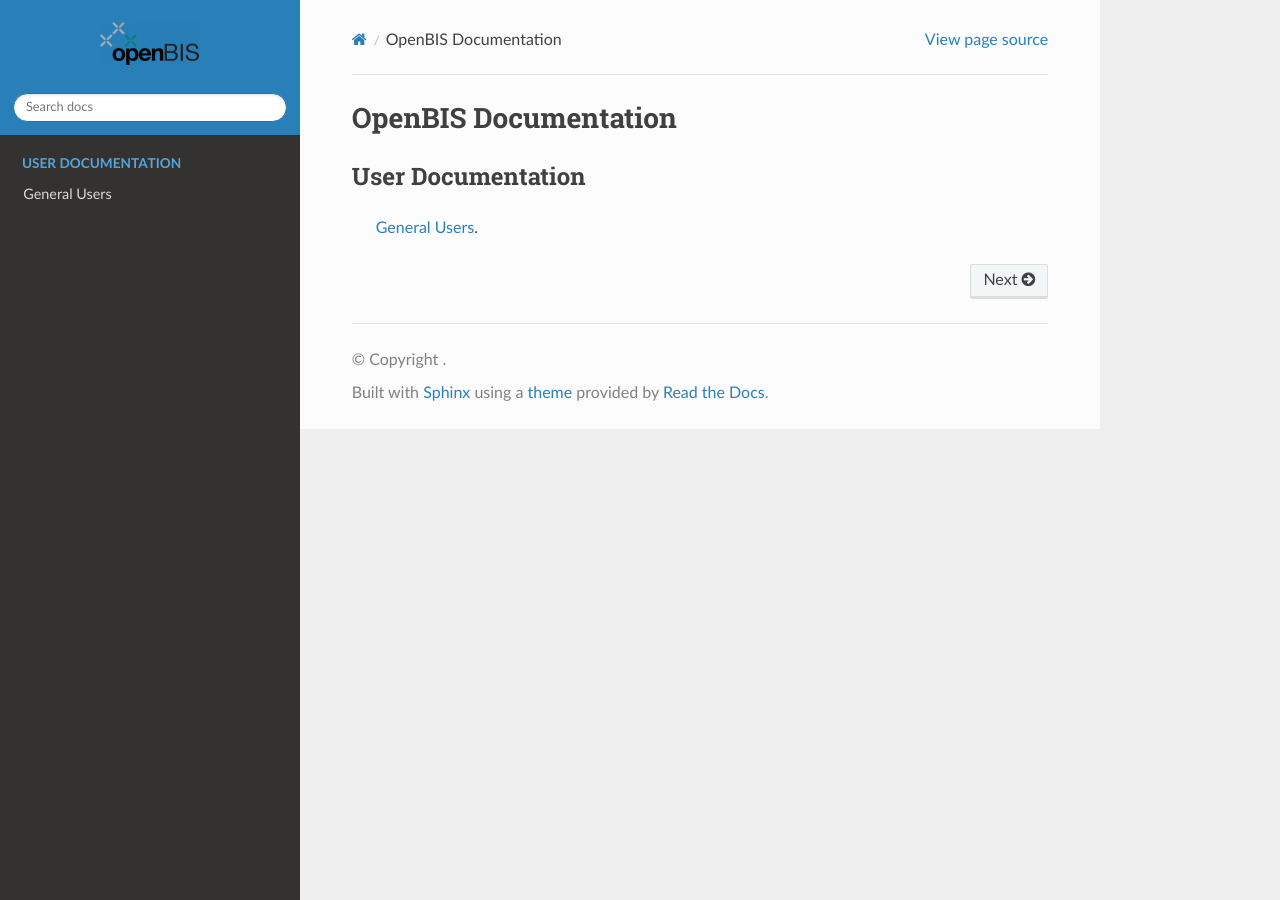
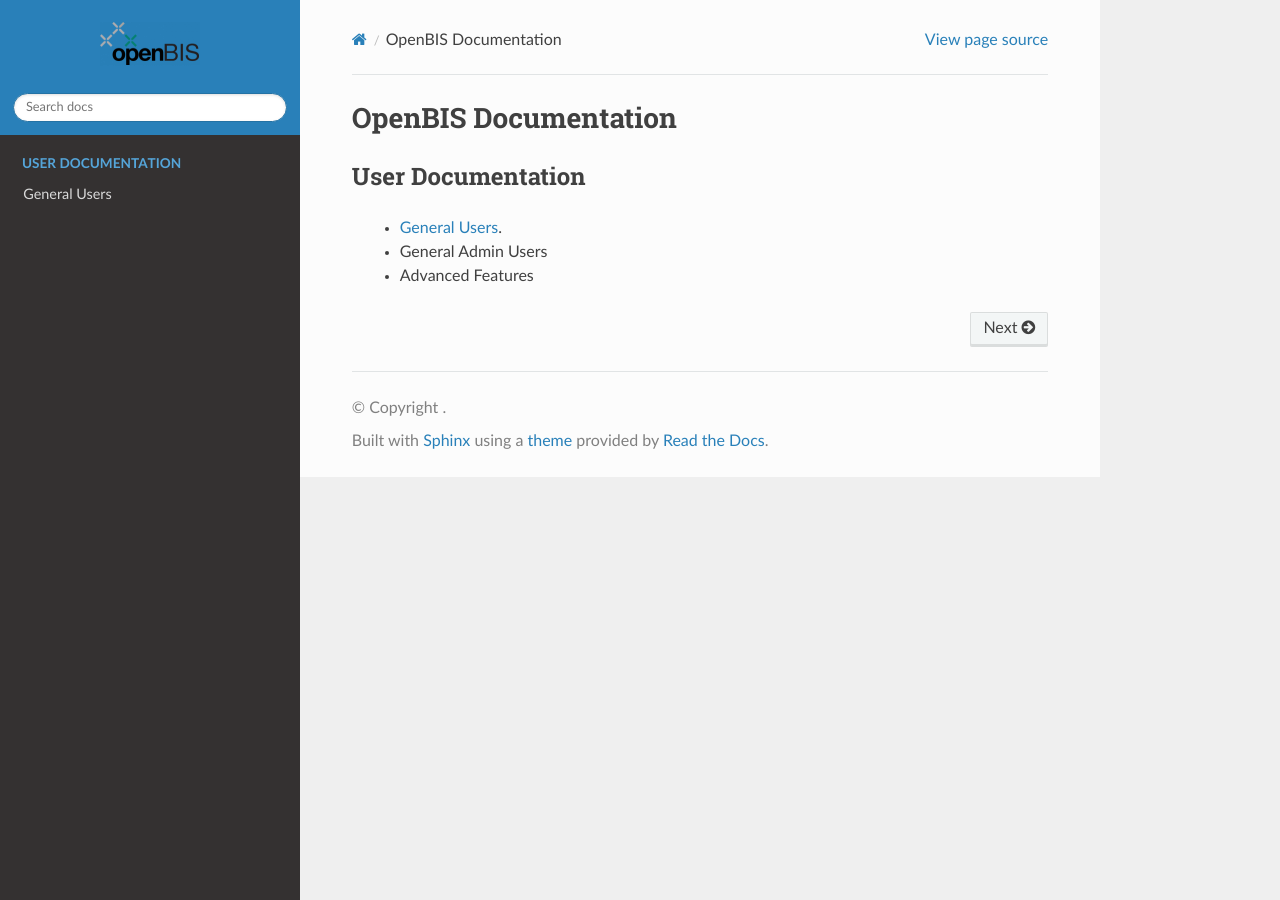
Before and after one commit to marcodeltufo/openbis-test-3, a Sphinx documentation site: the page built from docs/index.rst, in a window 1280 px wide. Built offline with Sphinx 7.4.7 and the Read the Docs theme 2.0.0, drawn with Linux system fonts in a browser that asks for light colours.

Commit message:
Update index.rst

```diff
--- a/docs/index.rst
+++ b/docs/index.rst
@@ -11,4 +11,6 @@
 
 User Documentation
 ==================
-   :doc:`General Users </user-documentation/general-users/index>`.
+   - :doc:`General Users </user-documentation/general-users/index>`.
+   - General Admin Users
+   - Advanced Features
```
